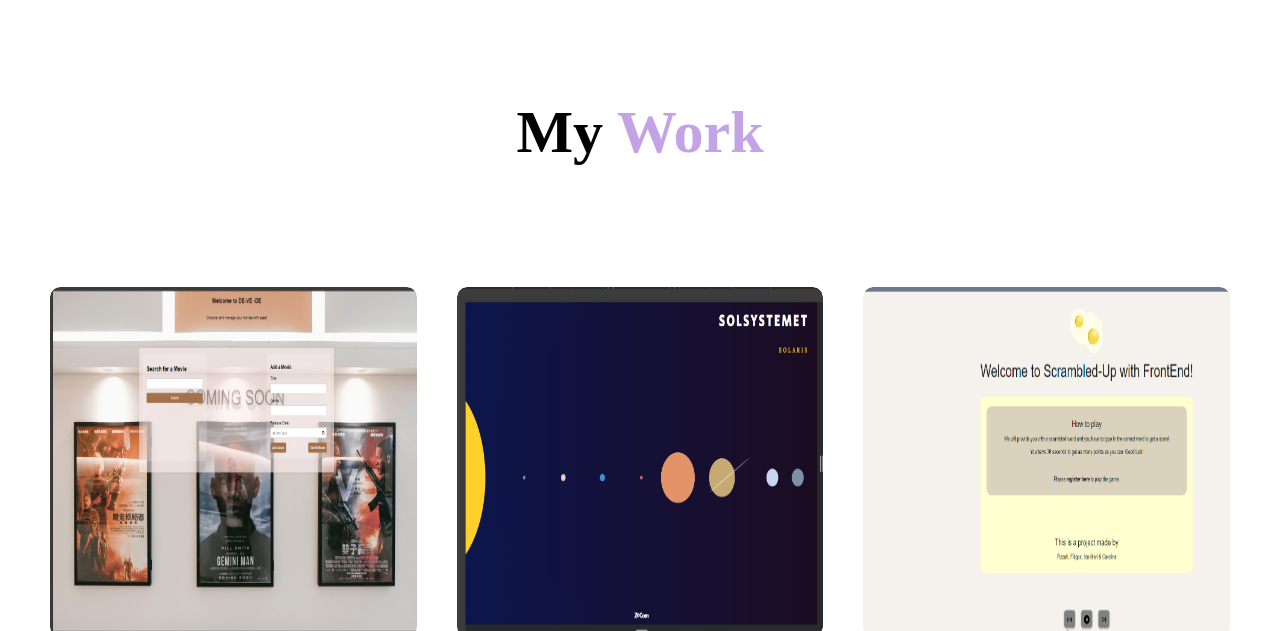
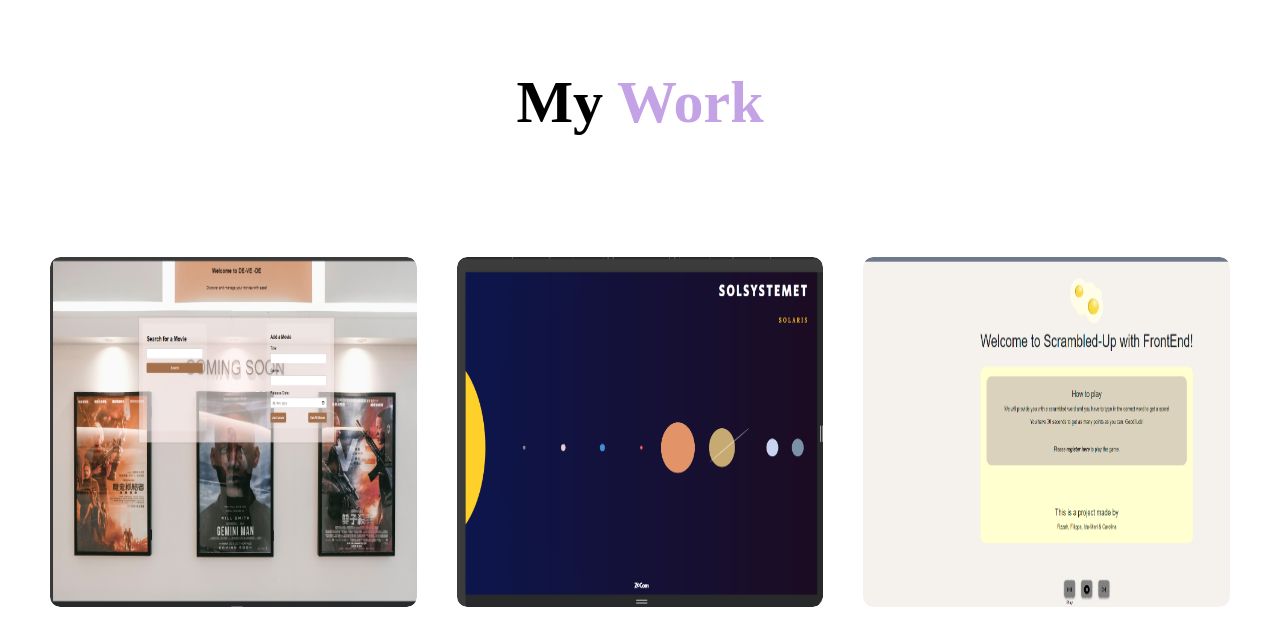
Before and after one commit to FizzahSikander/MY-PORTFOLIO, a plain HTML site: page index.html in a window 1280 px wide. Shown: the part 2954-3585 px from the top of the page. Drawn offline with nearby package versions, Linux system fonts and the light colour scheme.

Commit message:
portfolio css

```diff
--- a/index.css
+++ b/index.css
@@ -378,7 +378,7 @@ h3 {
 }
 
 .portfolio {
-    padding: 50px 0;
+    padding: 20px 0;
     margin: 50px;
 }
 
@@ -420,7 +420,7 @@ h3 {
     align-items: center;
     justify-content: center;
     flex-direction: column;
-    padding: 0 40px;
+    padding: 0px;
     text-align: center;
     font-size: 22px;
     transition: height 0.5s;
@@ -428,7 +428,6 @@ h3 {
 
 .layer h3 {
     font-weight: 500;
-    margin-bottom: 20px;
 }
 
 .layer a {
```
